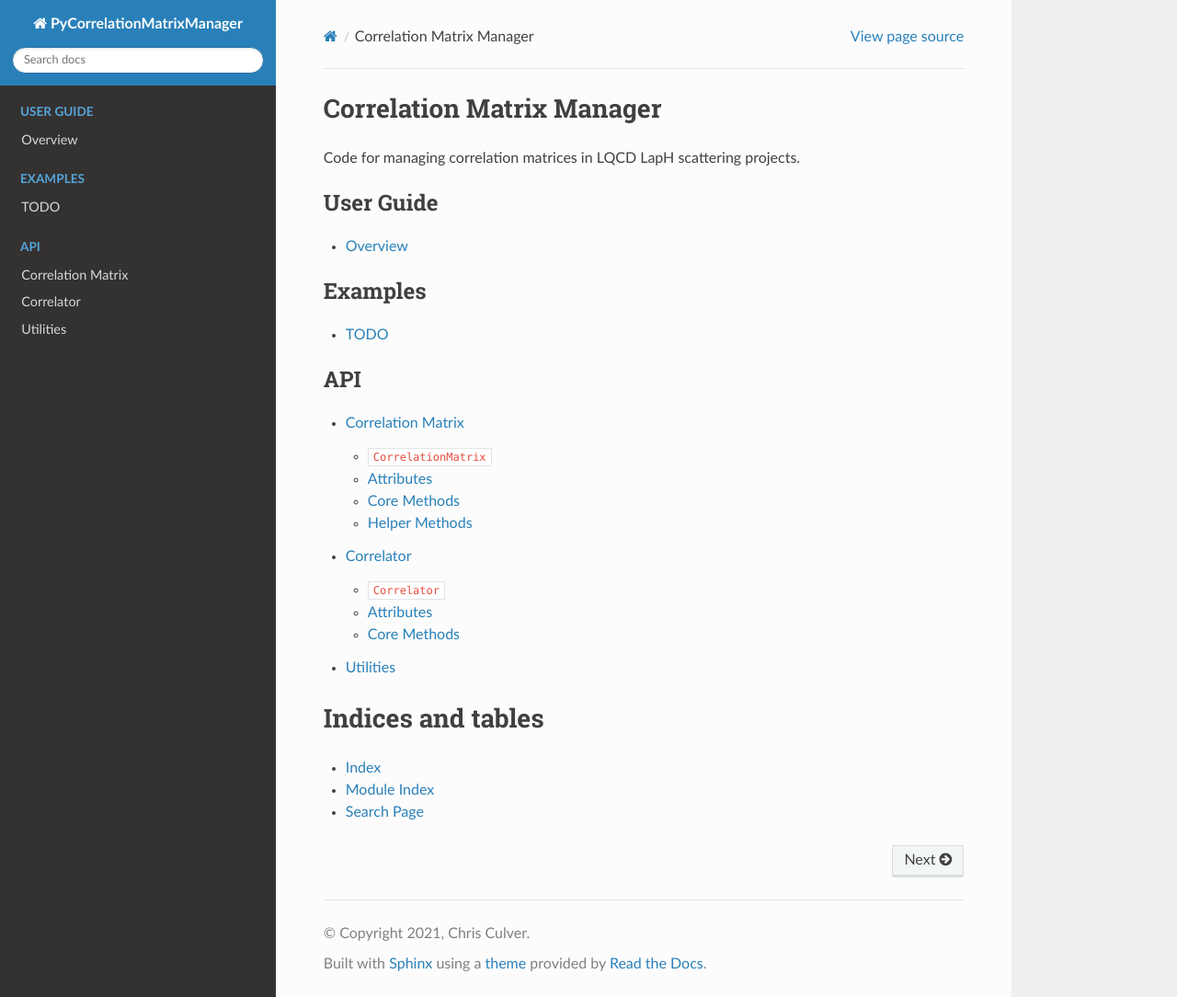
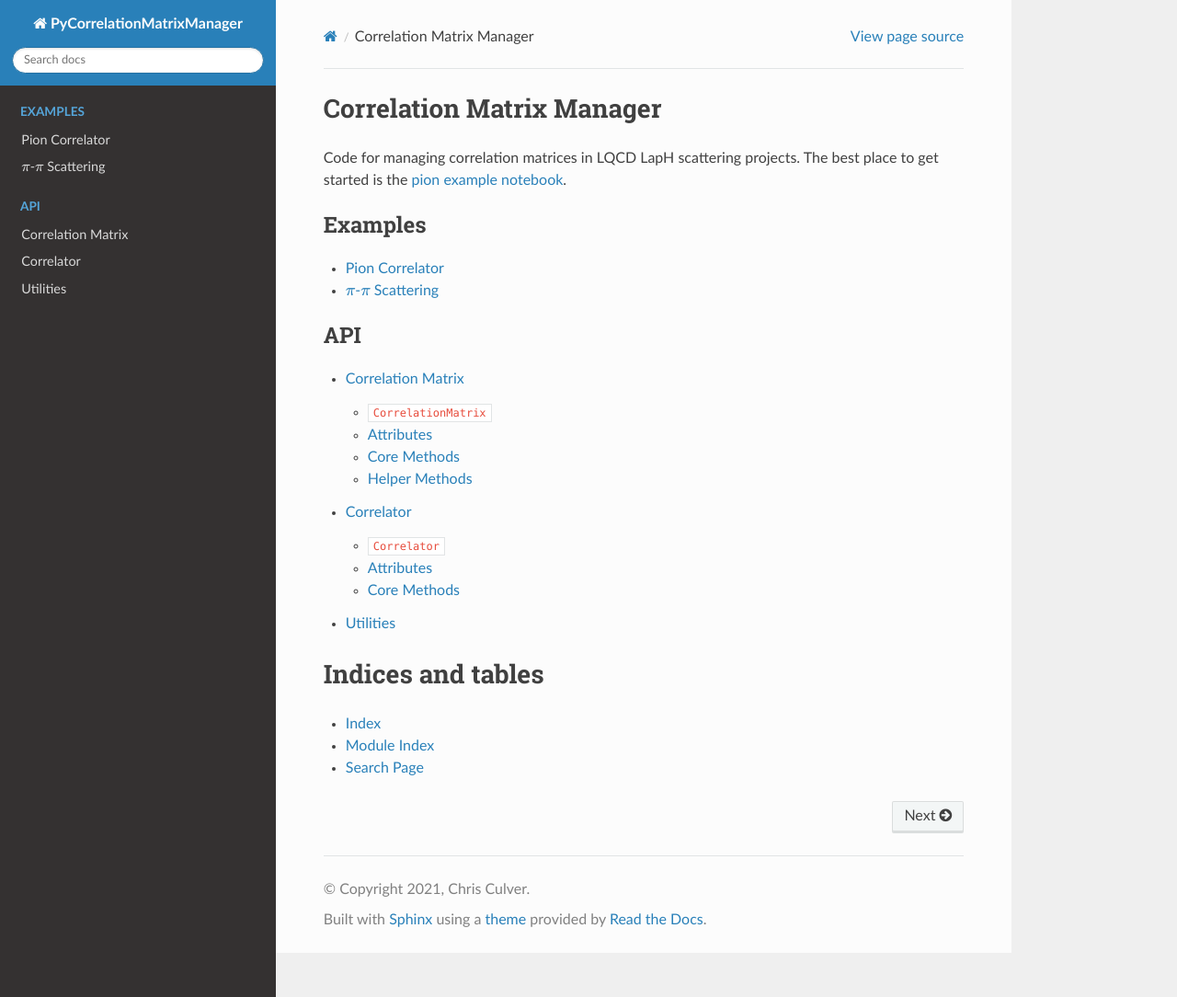
Before and after one commit to chrisculver/PyCorrelationMatrixManager, a Sphinx documentation site: the page built from docs/index.rst, in a window 1280 px wide and 1084 px high. Shown: the whole window at 92% size. Built offline with Sphinx 7.4.7 and the Read the Docs theme 2.0.0, drawn with Linux system fonts in a browser that asks for light colours.

Commit message:
Working on sphinx formatting stuff

```diff
--- a/docs/index.rst
+++ b/docs/index.rst
@@ -6,18 +6,17 @@
 Correlation Matrix Manager
 ==========================
 
-Code for managing correlation matrices in LQCD LapH scattering projects.
 
-.. toctree::
-   :maxdepth: 2
-   :caption: User Guide
+Code for managing correlation matrices in LQCD LapH scattering projects.  The best place to get started
+is the `pion example notebook`_.
 
-   user_guide/getting_started.rst
+.. _pion example notebook: examples/pion.ipynb
 
 .. toctree::
    :maxdepth: 2
    :caption: Examples
 
+   examples/pion.ipynb
    examples/pipi.ipynb
 
 .. toctree::
```
Also changed, not shown: docs/examples/pion.ipynb, docs/examples/pipi.ipynb.
